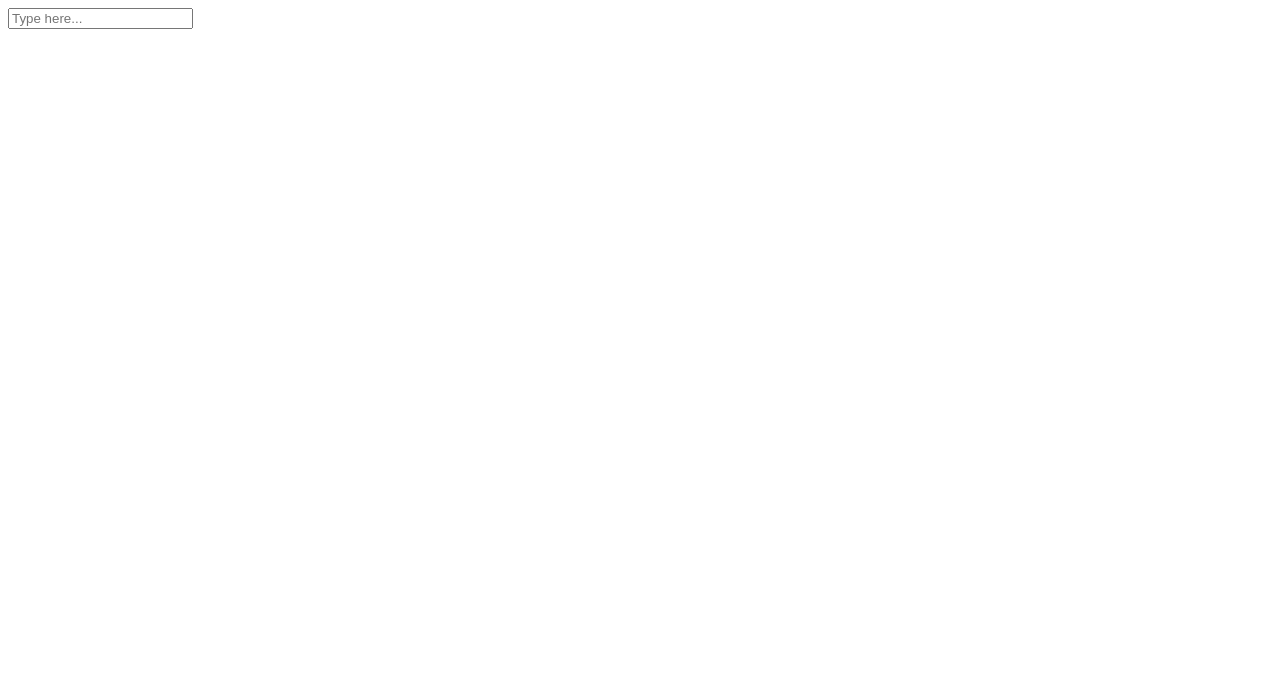
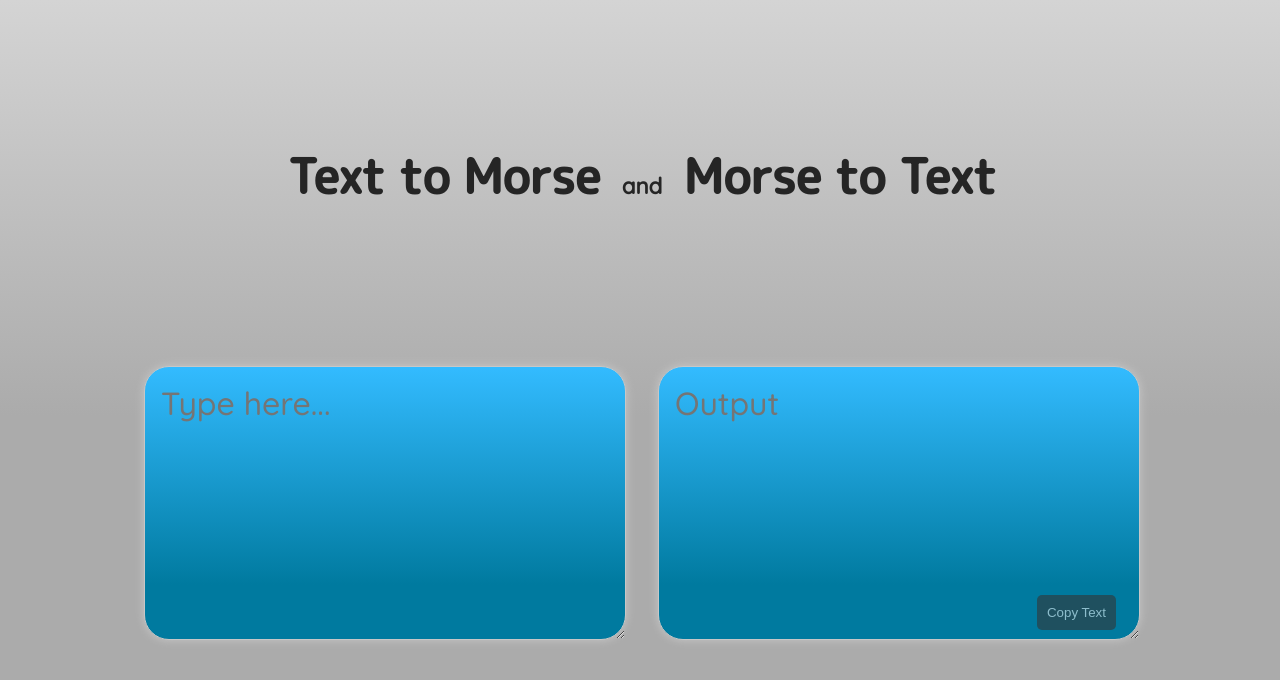
Before and after one commit to DorBia/morse-code-translator, a website with bundled scripts: page index.html in a window 1280 px wide. Built offline with nearby package versions, Linux system fonts and the light colour scheme.

Commit message:
Added copy button and light theme

```diff
--- a/index.html
+++ b/index.html
@@ -4,13 +4,22 @@
     <meta charset="UTF-8">
     <meta http-equiv="X-UA-Compatible" content="IE=edge">
     <meta name="viewport" content="width=device-width, initial-scale=1.0">
-    <title>Document</title>
+    <title>Morse Code Translator</title>
+    <link rel="stylesheet" href="./styles.css">
 </head>
 <body>
-    <form class="translate">
-        <input type="text" name="translate" placeholder="Type here...">
-    </form>
-    <div class="container"></div>
+    <main>
+        <h1>Text to Morse <span>and</span> Morse to Text</h1>
+        <div>
+            <textarea name="translate" placeholder="Type here..." class="translate"></textarea>
+        </div>
+
+        <div class="output-container">
+            <textarea name="translation" placeholder="Output" class="output" disabled></textarea>
+            <button class="copy">Copy Text</button>
+        </div>
+    </main>
+
 
     <script src="main.js" type="module"></script>
 </body>
--- a/main.js
+++ b/main.js
@@ -1,18 +1,31 @@
 import {translateToMorse, translateToText} from "./translator.js";
 
-const translate = document.querySelector(".translate input");
-const translationContainer = document.querySelector(".container");
+const translate = document.querySelector(".translate");
+const outputBox = document.querySelector(".output");
+const copy = document.querySelector(".copy");
 
 const addTranslation = () => {
     let translated = ""
+    const pattern = /^[-. /]{1,}$/;
 
-    const pattern = /^[-. /]{1,}$/;
     if(pattern.test(translate.value)) {
         translated = translateToText(translate.value);
     } else {
         translated = translateToMorse(translate.value);
     }
-    translationContainer.innerHTML = `<p>${translated}</p>`
+    outputBox.innerHTML = translated;
 }
 
-translate.addEventListener("keyup", addTranslation);
+translate.addEventListener("keyup", e => {
+    e.preventDefault();
+    if (e.key === "Enter") {
+        void(0);
+    }
+    addTranslation()
+});
+
+copy.addEventListener("click", () => {
+    outputBox.select();
+    outputBox.setSelectionRange(0, 99999);
+    navigator.clipboard.writeText(outputBox.textContent);
+})
--- /dev/null
+++ b/styles.scss
@@ -0,0 +1,134 @@
+@import url('https://fonts.googleapis.com/css2?family=M+PLUS+Rounded+1c:wght@500&family=Quicksand:wght@500&display=swap');
+
+$font-one: 'M PLUS Rounded 1c', sans-serif;
+$font-two: 'Quicksand', sans-serif;
+* {
+    margin: 0;
+    padding: 0;
+}
+
+body {
+    font-family: $font-two;
+    background: rgb(43,43,43);
+    background: linear-gradient(180deg, #2b2b2b 0%, #030303 30%);
+
+
+
+}
+
+main {
+    width: 100%;
+    height: 95vh;
+    margin: 2.5vh 0;
+    display: flex;
+    flex-direction: column;
+    align-items: center;
+    justify-content: space-evenly;
+    text-align: center;
+}
+
+h1 {
+    font-family: $font-one;
+    color: #fefcfb;
+}
+span {
+    display: block;
+    font-size: 1.4rem;
+    font-family: $font-two;
+}
+textarea {
+    width: 80vw;
+    height: 30vh;
+    max-height: 450px;
+    font-size: 2rem;
+    font-family: inherit;
+    padding: 1rem;
+    border: 1px solid #c7c7c7;
+    border-radius: 25px;
+    margin: 1rem;
+    color: #fefcfb;
+    box-shadow: 0 0 10px #c7c7c7;
+    background: #770000;
+    background: linear-gradient(180deg, #770000 0%, #390000 75%);
+
+}
+
+textarea:focus {
+    background: #77000097;
+    outline: none !important;
+}
+
+.output-container {
+    position: relative;
+
+}
+
+.copy {
+    position: absolute;
+    bottom: 30px;
+    right: 40px;
+    padding: 10px;
+    background: #353535;
+    border: none;
+    opacity: 0.6;
+    border-radius: 5px;
+    color: #ebebeb;
+    cursor: pointer;
+}
+
+.copy:hover {
+    opacity: 1;
+}
+
+@media (prefers-color-scheme: light) {
+    body {
+        background: #bcbcbc;
+        background: linear-gradient(180deg, #d4d4d4 0%, #ababab 52%);
+    }
+
+    h1 {
+        color: #252525;
+    }
+
+    textarea {
+        background: #33bbff;
+        background: linear-gradient(180deg, #33bbff 0%, #007a9f 80%);
+    }
+    textarea:focus {
+        background: #0b6490c3;
+    }
+}
+
+@media screen and (orientation: landscape) {
+    main {
+        display: grid;
+        grid-template-columns: 1fr 1fr;
+        max-width: 80%;
+        height: 100vh;
+        margin: auto;
+        justify-items: center;
+        align-content: space-evenly;
+    }
+
+    h1 {
+        grid-column-start: 1;
+        grid-column-end: 3;
+    }
+
+    textarea {
+        width: 35vw;
+        max-width: 600px;
+    }
+
+    span {
+        display: inline-block;
+        padding:0.5rem;
+    }
+
+}
+
+@media screen and (orientation: landscape) and (min-width: 850px) {
+    h1 {
+        font-size: 3rem;
+    }
+}
--- a/translator.js
+++ b/translator.js
@@ -22,8 +22,8 @@ export const translateToText = (string) => {
     const sentence = string.trim().split(" / ");
     const morseText = sentence.map(word => word.split(" "));
     const englishWords = morseText.map(word => {
-        const englishWord = word.map(letter => Object.keys(alphabet).find(key => alphabet[key] === letter));
-        return englishWord.join("");
+        const englishLetters = word.map(letter => Object.keys(alphabet).find(key => alphabet[key] === letter));
+        return englishLetters.join("");
     });
     return englishWords.join(" ");
 };
```
Also changed, not shown: styles.css (added).
